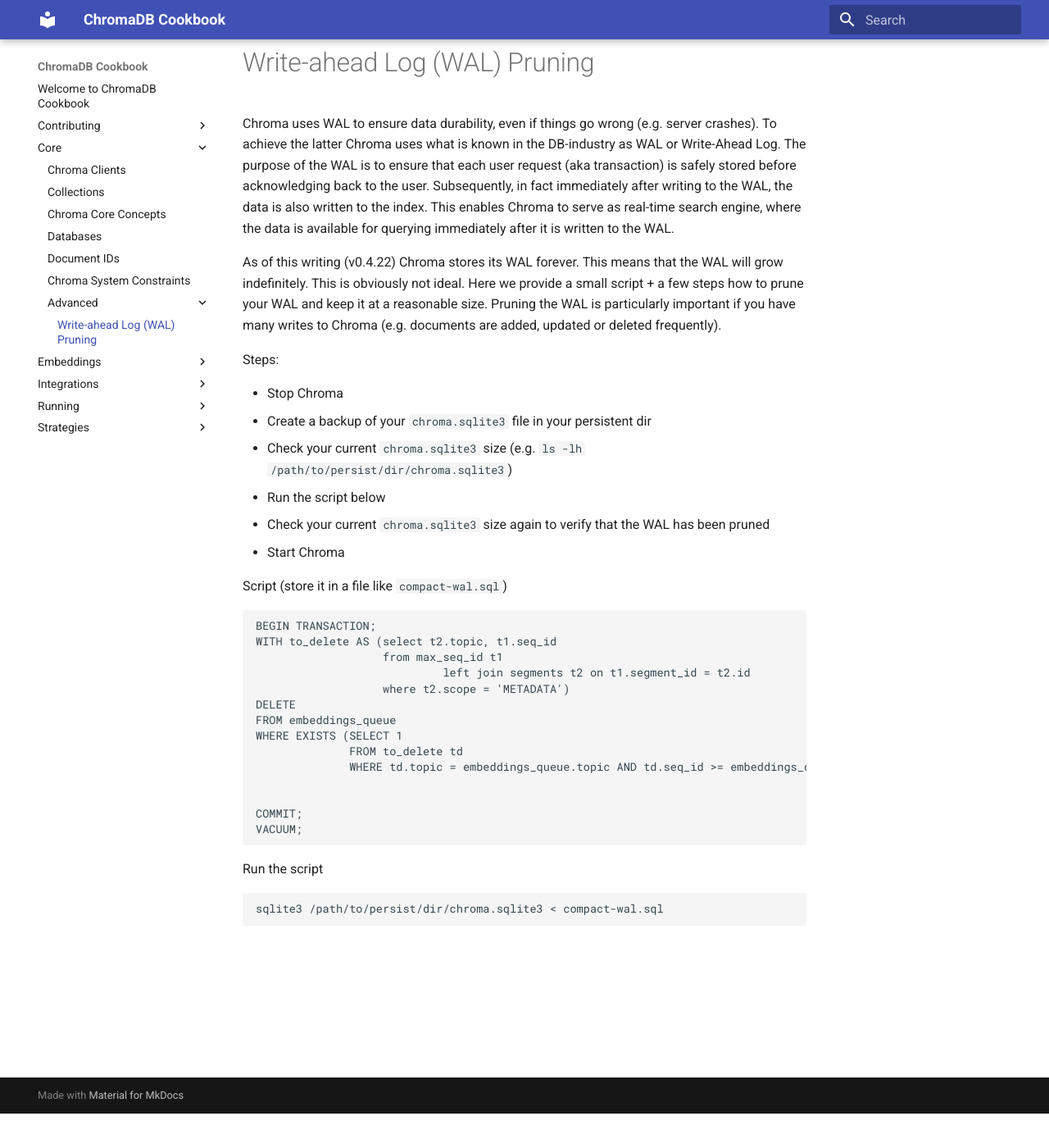
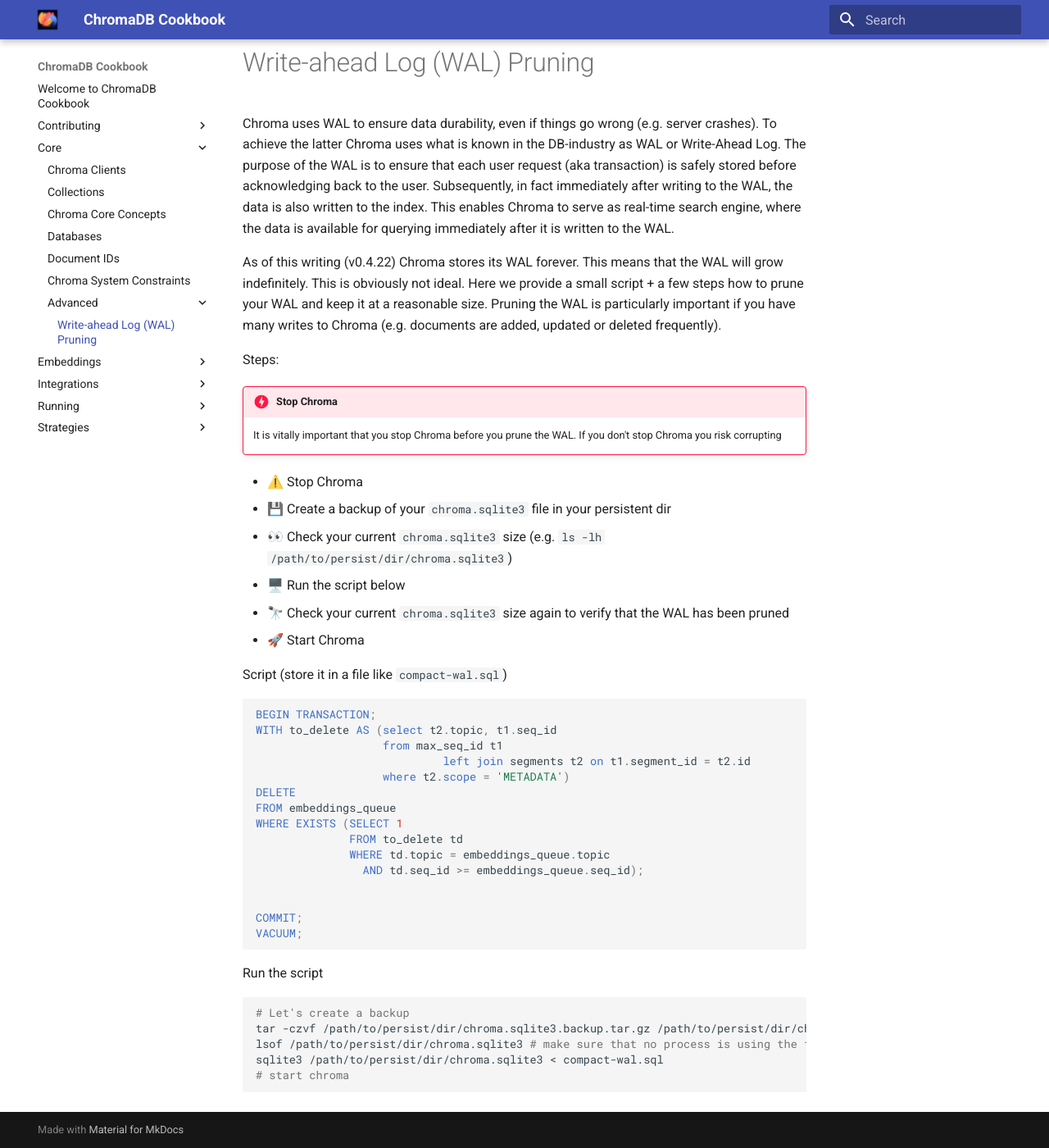
Before and after one commit to amikos-tech/chroma-cookbook, an MkDocs documentation site: the page built from docs/core/advanced/wal-pruning.md, in a window 1280 px wide and 1400 px high, scrolled down 42 px. Shown: the whole window at 82% size. Built offline with MkDocs 1.6.1 and Material for MkDocs 9.7.7, drawn with Linux system fonts in a browser that asks for light colours.

Commit message:
feat: Updated the WAL pruning
Also updated mkdocs plugins and styles

````diff
--- a/docs/core/advanced/wal-pruning.md
+++ b/docs/core/advanced/wal-pruning.md
@@ -13,12 +13,17 @@
 
 Steps:
 
-- Stop Chroma
-- Create a backup of your `chroma.sqlite3` file in your persistent dir
-- Check your current `chroma.sqlite3` size (e.g. `ls -lh /path/to/persist/dir/chroma.sqlite3`)
-- Run the script below
-- Check your current `chroma.sqlite3` size again to verify that the WAL has been pruned
-- Start Chroma
+!!! danger "Stop Chroma"
+
+    It is vitally important that you stop Chroma before you prune the WAL.
+    If you don't stop Chroma you risk corrupting
+
+- ⚠️ Stop Chroma
+- 💾 Create a backup of your `chroma.sqlite3` file in your persistent dir
+- 👀 Check your current `chroma.sqlite3` size (e.g. `ls -lh /path/to/persist/dir/chroma.sqlite3`)
+- 🖥️ Run the script below
+- 🔭 Check your current `chroma.sqlite3` size again to verify that the WAL has been pruned
+- 🚀 Start Chroma
 
 Script (store it in a file like `compact-wal.sql`)
 
@@ -32,7 +37,8 @@
 FROM embeddings_queue
 WHERE EXISTS (SELECT 1
               FROM to_delete td
-              WHERE td.topic = embeddings_queue.topic AND td.seq_id >= embeddings_queue.seq_id);
+              WHERE td.topic = embeddings_queue.topic
+                AND td.seq_id >= embeddings_queue.seq_id);
 
 
 COMMIT;
@@ -42,5 +48,9 @@
 Run the script
 
 ```bash
+# Let's create a backup
+tar -czvf /path/to/persist/dir/chroma.sqlite3.backup.tar.gz /path/to/persist/dir/chroma.sqlite3
+lsof /path/to/persist/dir/chroma.sqlite3 # make sure that no process is using the file
 sqlite3 /path/to/persist/dir/chroma.sqlite3 < compact-wal.sql
+# start chroma
 ```
--- a/mkdocs.yml
+++ b/mkdocs.yml
@@ -1,3 +1,33 @@
 site_name: ChromaDB Cookbook
 theme:
   name: material
+  logo: assets/images/logo.png
+  favicon: assets/images/favicon.png
+  font:
+    text: Roboto
+    code: Roboto Mono
+extra:
+  homepage: https://www.trychroma.com
+markdown_extensions:
+  - abbr
+  - admonition
+  - attr_list
+  - toc:
+      permalink: true
+      title: On this page
+      toc_depth: 3
+  - tables
+  - pymdownx.highlight:
+      anchor_linenums: true
+      line_spans: __span
+      pygments_lang_class: true
+  - pymdownx.inlinehilite
+  - pymdownx.snippets
+  - pymdownx.superfences
+  - pymdownx.tabbed:
+      alternate_style: true
+  - pymdownx.tasklist:
+      custom_checkbox: true
+plugins:
+  - tags
+  - search
````
Also changed, not shown: docs/running/running-chroma.md (+15 -9 lines), docs/assets/images/favicon.png (added), docs/assets/images/logo.png (added).
